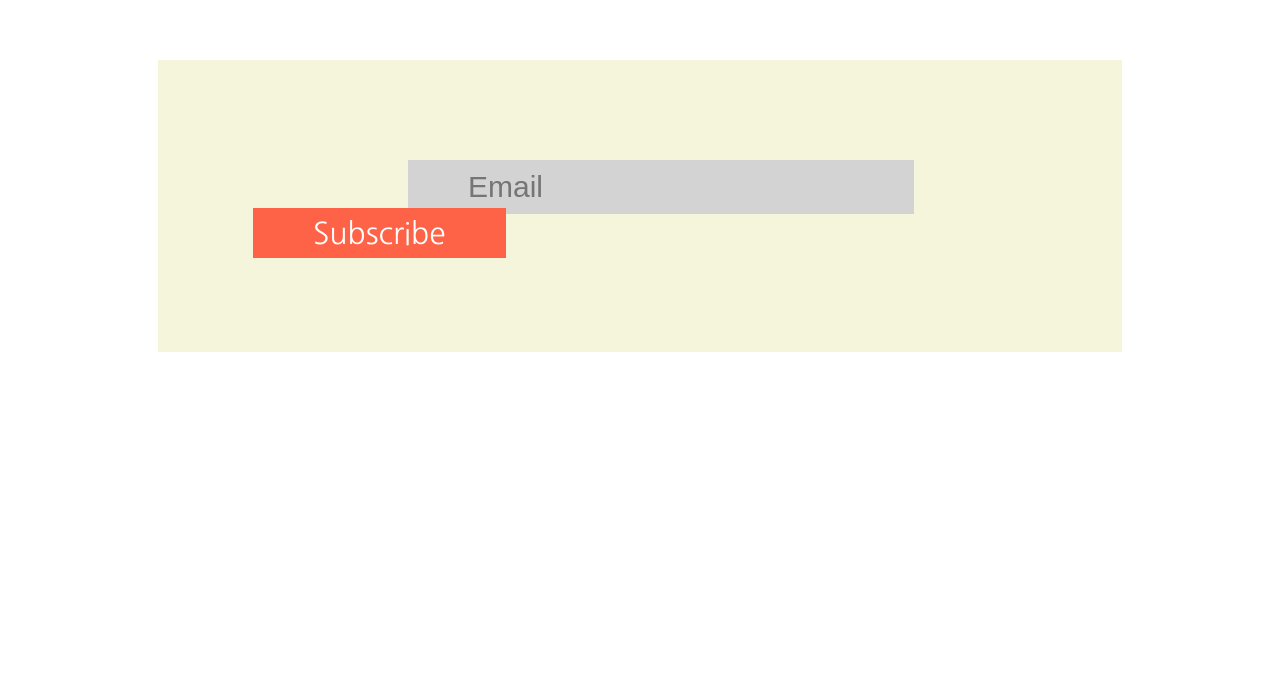
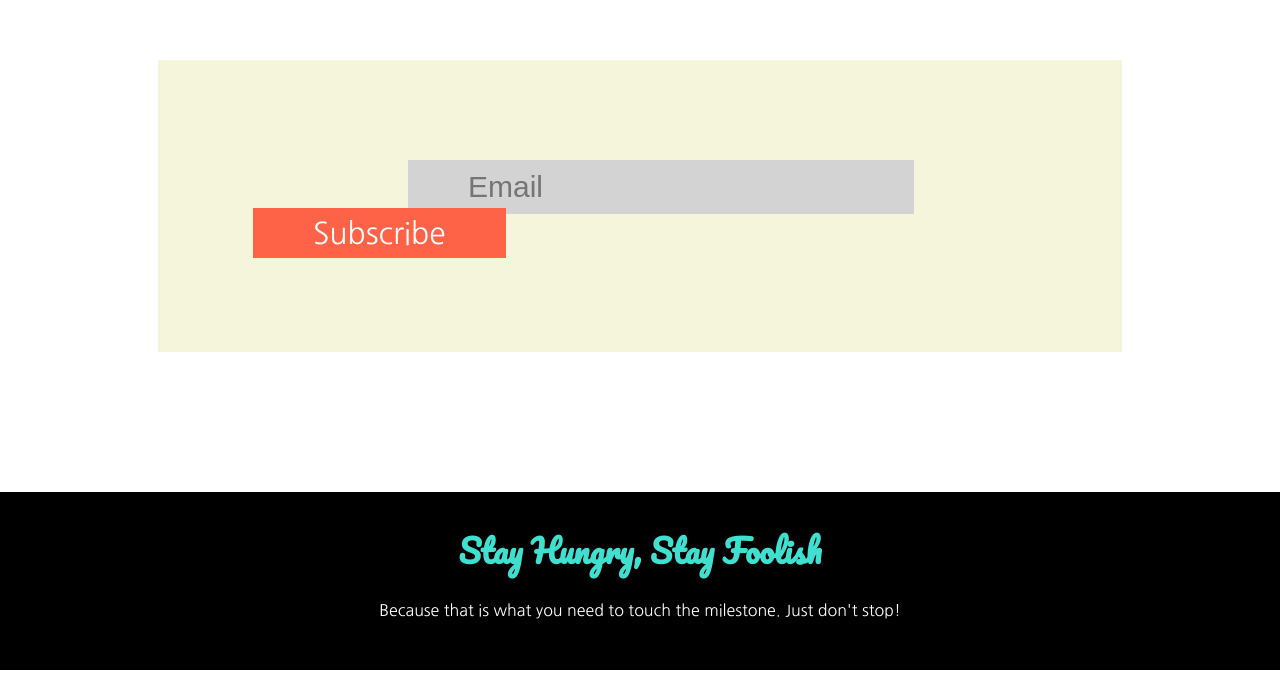
Before and after one commit to marufhasan566/Donate-For-Life-M-01, a plain HTML site: page index.html in a window 1280 px wide. Shown: the part 4167-4843 px from the top of the page. Before the commit the page ends 4669 px from the top, so only its background shows below. Drawn offline with Linux system fonts and the light colour scheme; a web font is replaced by a local one.

Commit message:
footer added

```diff
--- a/index.html
+++ b/index.html
@@ -18,6 +18,12 @@
     <link rel="preconnect" href="https://fonts.googleapis.com">
     <link rel="preconnect" href="https://fonts.gstatic.com" crossorigin>
     <link href="https://fonts.googleapis.com/css2?family=Montserrat&display=swap" rel="stylesheet">
+
+    <link rel="preconnect" href="https://fonts.googleapis.com">
+    <link rel="preconnect" href="https://fonts.gstatic.com" crossorigin>
+    <link
+        href="https://fonts.googleapis.com/css2?family=Kantumruy+Pro:ital@0;1&family=Montserrat&family=Pacifico&family=Poppins&display=swap"
+        rel="stylesheet">
 
 
 </head>
@@ -153,5 +159,9 @@
 
 
 </body>
+<footer>
+    <h1>Stay Hungry, Stay Foolish</h1>
+    <p>Because that is what you need to touch the milestone. Just don't stop!</p>
+</footer>
 
 </html>
--- a/style.css
+++ b/style.css
@@ -242,3 +242,22 @@ body {
     margin: 150px;
     padding: 100px 100px;
 }
+
+footer {
+    background-color: black;
+    margin: -10px;
+}
+
+footer h1 {
+    font-family: 'Pacifico', cursive;
+    color: turquoise;
+    padding-top: 30px;
+    text-align: center;
+}
+
+footer p {
+    color: white;
+    text-align: center;
+    padding-top: -20px;
+    padding-bottom: 50px;
+}
```
